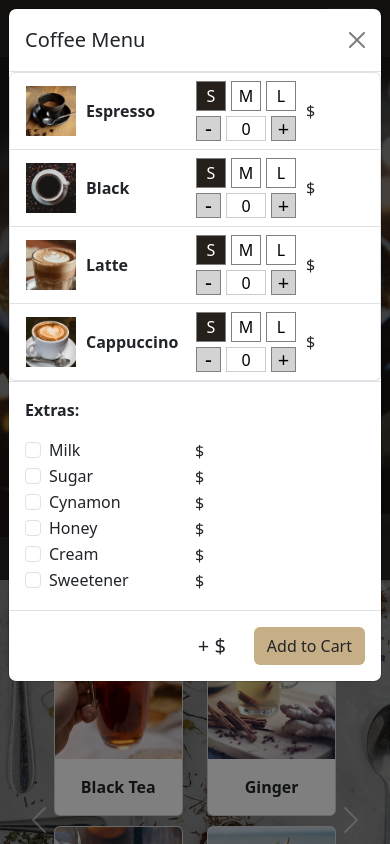
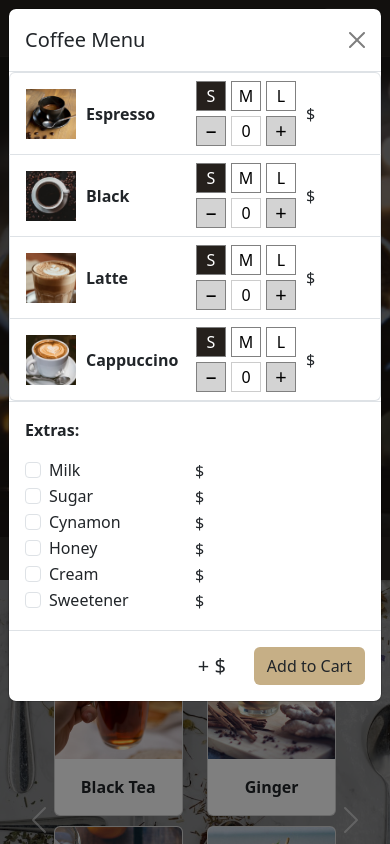
Before and after one commit to victorraso/coffeecakes, a Flask app: page / in a window 390 px wide, after a click on "Your Coffee >>>". Run offline with Flask 3, Linux system fonts and the light colour scheme; some libraries are stand-ins or nearby versions.

Commit message:
fixed mobile design

```diff
--- a/static/css/index.css
+++ b/static/css/index.css
@@ -206,6 +206,7 @@
 .modal-menu-right {
     display: flex;
     align-items: center;
+    justify-content: center;
 }
 
 .extra-menu {
@@ -230,8 +231,13 @@
 }
 
 .cup-size-btn {
+    display: flex;
+    align-items: center;
+    justify-content: center;
+    color: black;
     width: 30px;
     height: 30px;
+    padding: 0;
     background-color: white;
     border: 1px solid gray;
 }
@@ -246,19 +252,22 @@
     align-items: center;
     margin-top: 5px;
     gap: 5px;
-    width: 100px;
+    max-width: 100px;
 }
 
 .item-quantity button {
-    width: 25px;
-    height: 25px;
+    color: black;
+    width: 30px;
+    height: 30px;
+    padding: 0px;
+    margin: 0px;
     background-color: lightgray;
     border: 1px solid gray;
 }
 
 .item-quantity input {
-    width: 40px;
-    height: 25px;
+    width: 30px;
+    height: 30px;
     text-align: center;
     border: 1px solid #ccc;
 }
--- a/templates/index.html
+++ b/templates/index.html
@@ -108,9 +108,9 @@
                       <button class="cup-size-btn" id="large-cup">L</button>
                     </div>
                     <div class="item-quantity">
-                      <button class="fs-4 flex-xxx minus-btn">-</button>
+                      <button class="fs-5 flex-xxx minus-btn">&minus;</button>
                       <input class="amount-field" type="text" value="0">
-                      <button class="fs-5 flex-xxx plus-btn">+</button>
+                      <button class="fs-5 flex-xxx plus-btn">&plus;</button>
                     </div>
                   </div>
                   <div class="item-price">
@@ -133,9 +133,9 @@
                       <button class="cup-size-btn" id="large-cup">L</button>
                     </div>
                     <div class="item-quantity">
-                      <button class="fs-4 flex-xxx minus-btn">-</button>
+                      <button class="fs-5 flex-xxx minus-btn">&minus;</button>
                       <input class="amount-field" type="text" value="0">
-                      <button class="fs-5 flex-xxx plus-btn">+</button>
+                      <button class="fs-5 flex-xxx plus-btn">&plus;</button>
                     </div>
                   </div>
                   <div class="item-price">
@@ -158,9 +158,9 @@
                       <button class="cup-size-btn" id="large-cup">L</button>
                     </div>
                     <div class="item-quantity">
-                      <button class="fs-4 flex-xxx minus-btn">-</button>
+                      <button class="fs-5 flex-xxx minus-btn">&minus;</button>
                       <input class="amount-field" type="text" value="0">
-                      <button class="fs-5 flex-xxx plus-btn">+</button>
+                      <button class="fs-5 flex-xxx plus-btn">&plus;</button>
                     </div>
                   </div>
                   <div class="item-price">
@@ -183,9 +183,9 @@
                       <button class="cup-size-btn" id="large-cup">L</button>
                     </div>
                     <div class="item-quantity">
-                      <button class="fs-4 flex-xxx minus-btn">-</button>
+                      <button class="fs-5 flex-xxx minus-btn">&minus;</button>
                       <input class="amount-field" type="text" value="0">
-                      <button class="fs-5 flex-xxx plus-btn">+</button>
+                      <button class="fs-5 flex-xxx plus-btn">&plus;</button>
                     </div>
                   </div>
                   <div class="item-price">
@@ -310,9 +310,9 @@
                       <button class="cup-size-btn" id="large-cup">L</button>
                     </div>
                     <div class="item-quantity">
-                      <button class="fs-4 flex-xxx minus-btn">-</button>
+                      <button class="fs-5 flex-xxx minus-btn">&minus;</button>
                       <input class="amount-field" type="text" value="0">
-                      <button class="fs-5 flex-xxx plus-btn">+</button>
+                      <button class="fs-5 flex-xxx plus-btn">&plus;</button>
                     </div>
                   </div>
                   <div class="item-price">
@@ -335,9 +335,9 @@
                       <button class="cup-size-btn" id="large-cup">L</button>
                     </div>
                     <div class="item-quantity">
-                      <button class="fs-4 flex-xxx minus-btn">-</button>
+                      <button class="fs-5 flex-xxx minus-btn">&minus;</button>
                       <input class="amount-field" type="text" value="0">
-                      <button class="fs-5 flex-xxx plus-btn">+</button>
+                      <button class="fs-5 flex-xxx plus-btn">&plus;</button>fs-5 flex-xxx plus-btn">+</button>
                     </div>
                   </div>
                   <div class="item-price">
@@ -360,9 +360,9 @@
                       <button class="cup-size-btn" id="large-cup">L</button>
                     </div>
                     <div class="item-quantity">
-                      <button class="fs-4 flex-xxx minus-btn">-</button>
+                      <button class="fs-5 flex-xxx minus-btn">&minus;</button>
                       <input class="amount-field" type="text" value="0">
-                      <button class="fs-5 flex-xxx plus-btn">+</button>
+                      <button class="fs-5 flex-xxx plus-btn">&plus;</button>
                     </div>
                   </div>
                   <div class="item-price">
@@ -385,9 +385,9 @@
                       <button class="cup-size-btn" id="large-cup">L</button>
                     </div>
                     <div class="item-quantity">
-                      <button class="fs-4 flex-xxx minus-btn">-</button>
+                      <button class="fs-5 flex-xxx minus-btn">&minus;</button>
                       <input class="amount-field" type="text" value="0">
-                      <button class="fs-5 flex-xxx plus-btn">+</button>
+                      <button class="fs-5 flex-xxx plus-btn">&plus;</button>
                     </div>
                   </div>
                   <div class="item-price">
@@ -510,9 +510,9 @@
 
                     </div>
                     <div class="item-quantity">
-                      <button class="fs-4 flex-xxx minus-btn">-</button>
+                      <button class="fs-5 flex-xxx minus-btn">&minus;</button>
                       <input class="amount-field" type="text" value="0">
-                      <button class="fs-5 flex-xxx plus-btn">+</button>
+                      <button class="fs-5 flex-xxx plus-btn">&plus;</button>
                     </div>
                   </div>
                   <div class="item-price">
@@ -533,9 +533,9 @@
 
                     </div>
                     <div class="item-quantity">
-                      <button class="fs-4 flex-xxx minus-btn">-</button>
+                      <button class="fs-5 flex-xxx minus-btn">&minus;</button>
                       <input class="amount-field" type="text" value="0">
-                      <button class="fs-5 flex-xxx plus-btn">+</button>
+                      <button class="fs-5 flex-xxx plus-btn">&plus;</button>
                     </div>
                   </div>
                   <div class="item-price">
@@ -556,9 +556,9 @@
 
                     </div>
                     <div class="item-quantity">
-                      <button class="fs-4 flex-xxx minus-btn">-</button>
+                      <button class="fs-5 flex-xxx minus-btn">&minus;</button>
                       <input class="amount-field" type="text" value="0">
-                      <button class="fs-5 flex-xxx plus-btn">+</button>
+                      <button class="fs-5 flex-xxx plus-btn">&plus;</button>
                     </div>
                   </div>
                   <div class="item-price">
@@ -579,9 +579,9 @@
 
                     </div>
                     <div class="item-quantity">
-                      <button class="fs-4 flex-xxx minus-btn">-</button>
+                      <button class="fs-5 flex-xxx minus-btn">&minus;</button>
                       <input class="amount-field" type="text" value="0">
-                      <button class="fs-5 flex-xxx plus-btn">+</button>
+                      <button class="fs-5 flex-xxx plus-btn">&plus;</button>
                     </div>
                   </div>
                   <div class="item-price">
@@ -602,9 +602,9 @@
 
                     </div>
                     <div class="item-quantity">
-                      <button class="fs-4 flex-xxx minus-btn">-</button>
+                      <button class="fs-5 flex-xxx minus-btn">&minus;</button>
                       <input class="amount-field" type="text" value="0">
-                      <button class="fs-5 flex-xxx plus-btn">+</button>
+                      <button class="fs-5 flex-xxx plus-btn">&plus;</button>
                     </div>
                   </div>
                   <div class="item-price">
@@ -675,9 +675,9 @@
 
                     </div>
                     <div class="item-quantity">
-                      <button class="fs-4 flex-xxx minus-btn">-</button>
+                      <button class="fs-5 flex-xxx minus-btn">&minus;</button>
                       <input class="amount-field" type="text" value="0">
-                      <button class="fs-5 flex-xxx plus-btn">+</button>
+                      <button class="fs-5 flex-xxx plus-btn">&plus;</button>
                     </div>
                   </div>
                   <div class="item-price">
@@ -698,9 +698,9 @@
 
                     </div>
                     <div class="item-quantity">
-                      <button class="fs-4 flex-xxx minus-btn">-</button>
+                      <button class="fs-5 flex-xxx minus-btn">&minus;</button>
                       <input class="amount-field" type="text" value="0">
-                      <button class="fs-5 flex-xxx plus-btn">+</button>
+                      <button class="fs-5 flex-xxx plus-btn">&plus;</button>
                     </div>
                   </div>
                   <div class="item-price">
@@ -721,9 +721,9 @@
 
                     </div>
                     <div class="item-quantity">
-                      <button class="fs-4 flex-xxx minus-btn">-</button>
+                      <button class="fs-5 flex-xxx minus-btn">&minus;</button>
                       <input class="amount-field" type="text" value="0">
-                      <button class="fs-5 flex-xxx plus-btn">+</button>
+                      <button class="fs-5 flex-xxx plus-btn">&plus;</button>
                     </div>
                   </div>
                   <div class="item-price">
@@ -744,9 +744,9 @@
 
                     </div>
                     <div class="item-quantity">
-                      <button class="fs-4 flex-xxx minus-btn">-</button>
+                      <button class="fs-5 flex-xxx minus-btn">&minus;</button>
                       <input class="amount-field" type="text" value="0">
-                      <button class="fs-5 flex-xxx plus-btn">+</button>
+                      <button class="fs-5 flex-xxx plus-btn">&plus;</button>
                     </div>
                   </div>
                   <div class="item-price">
@@ -767,9 +767,9 @@
 
                     </div>
                     <div class="item-quantity">
-                      <button class="fs-4 flex-xxx minus-btn">-</button>
+                      <button class="fs-5 flex-xxx minus-btn">&minus;</button>
                       <input class="amount-field" type="text" value="0">
-                      <button class="fs-5 flex-xxx plus-btn">+</button>
+                      <button class="fs-5 flex-xxx plus-btn">&plus;</button>
                     </div>
                   </div>
                   <div class="item-price">
```
